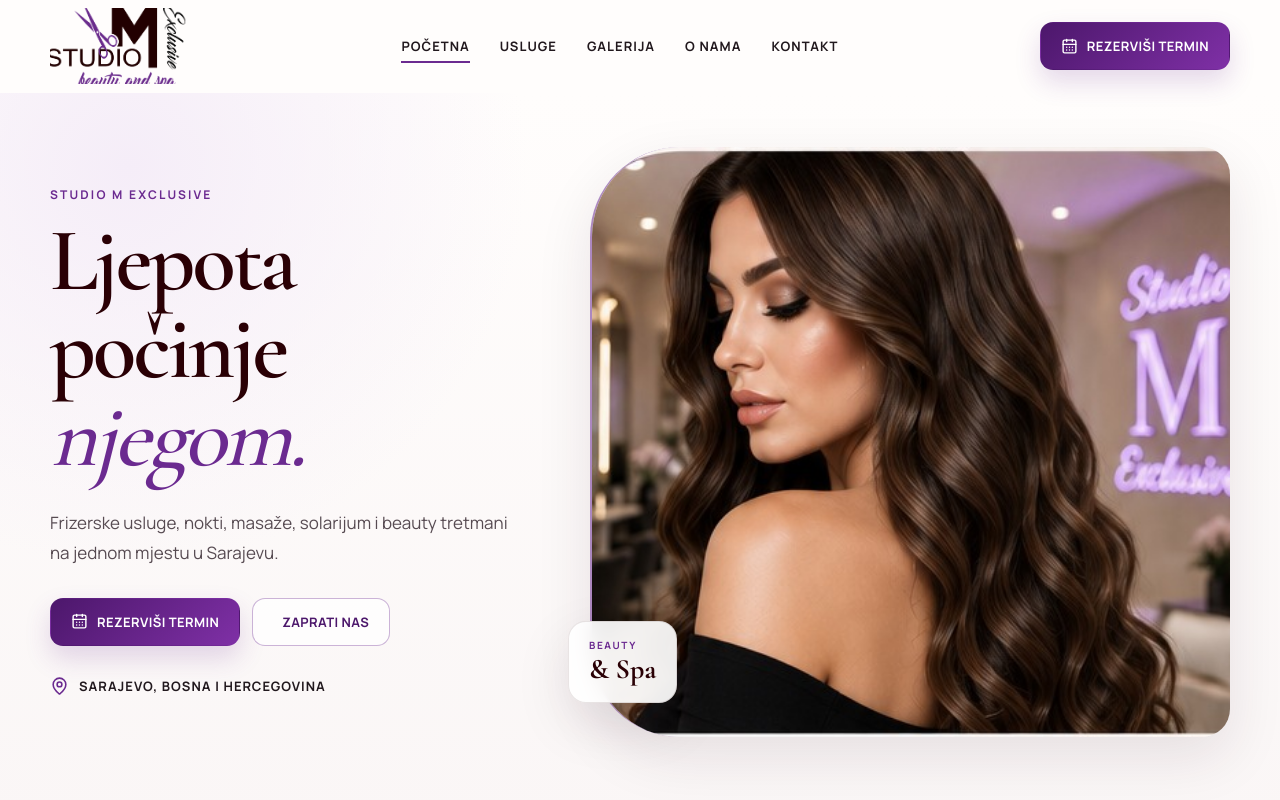
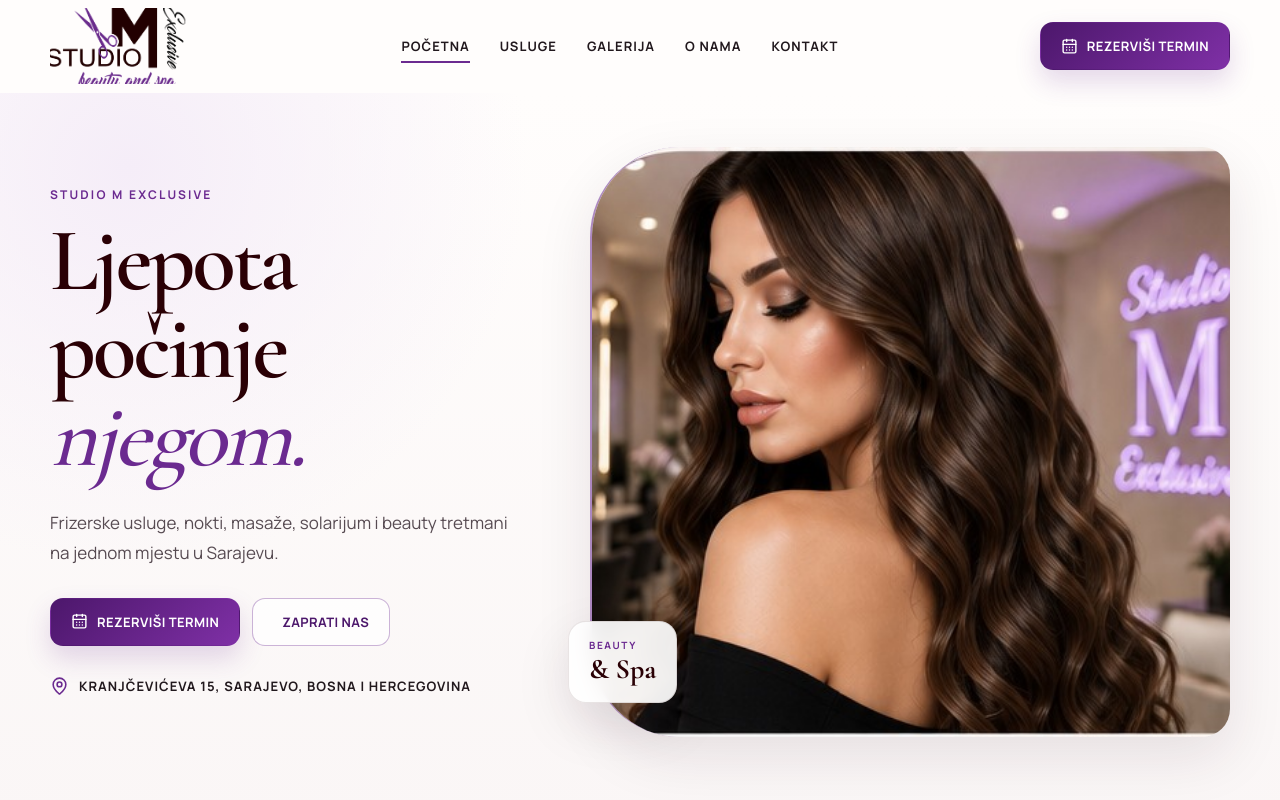
Before and after one commit to huseindza/studio-m-exclusive, a plain HTML site: page index.html in a window 1280 px wide. Shown: the top 800 px of the page. Drawn offline with nearby package versions, Linux system fonts and the light colour scheme; some icons are missing.

Commit message:
Update index.html

```diff
--- a/index.html
+++ b/index.html
@@ -49,7 +49,7 @@
             <a class="btn btn-primary" href="#kontakt"><i data-lucide="calendar-days"></i> Rezerviši termin</a>
             <a class="btn btn-ghost" href="https://www.instagram.com/studio_m_exclusive/" target="_blank" rel="noreferrer"><i data-lucide="instagram"></i> Zaprati nas</a>
           </div>
-          <div class="hero-location"><i data-lucide="map-pin"></i><span>Sarajevo, Bosna i Hercegovina</span></div>
+          <div class="hero-location"><i data-lucide="map-pin"></i><span>Kranjčevićeva 15, Sarajevo, Bosna i Hercegovina</span></div>
         </div>
 
         <div class="hero-visual reveal" aria-label="Studio M Exclusive beauty salon">
```
